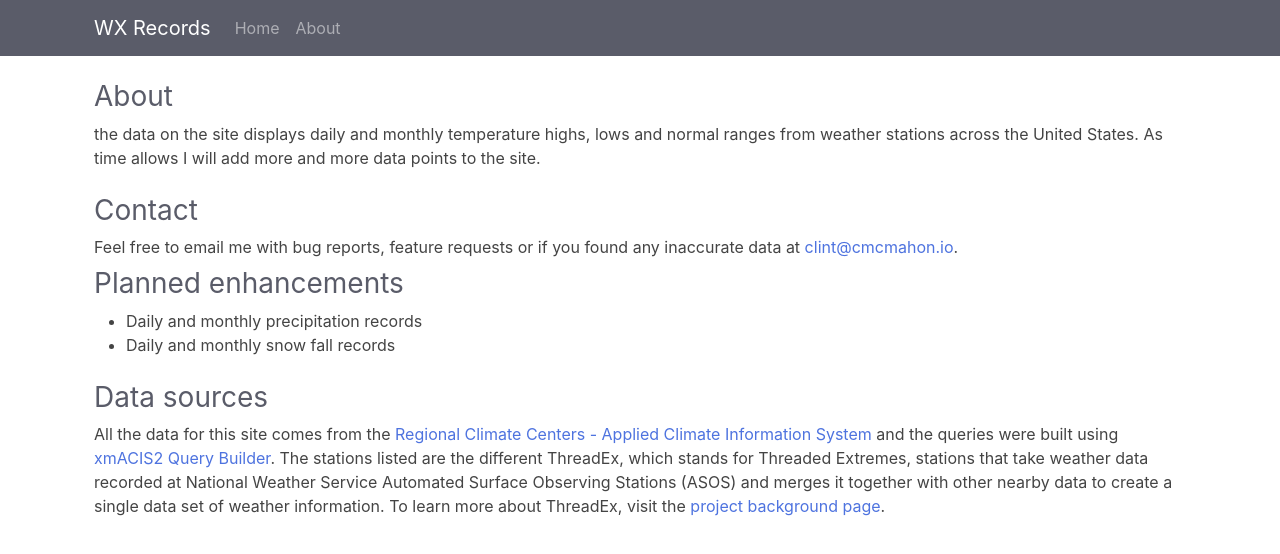
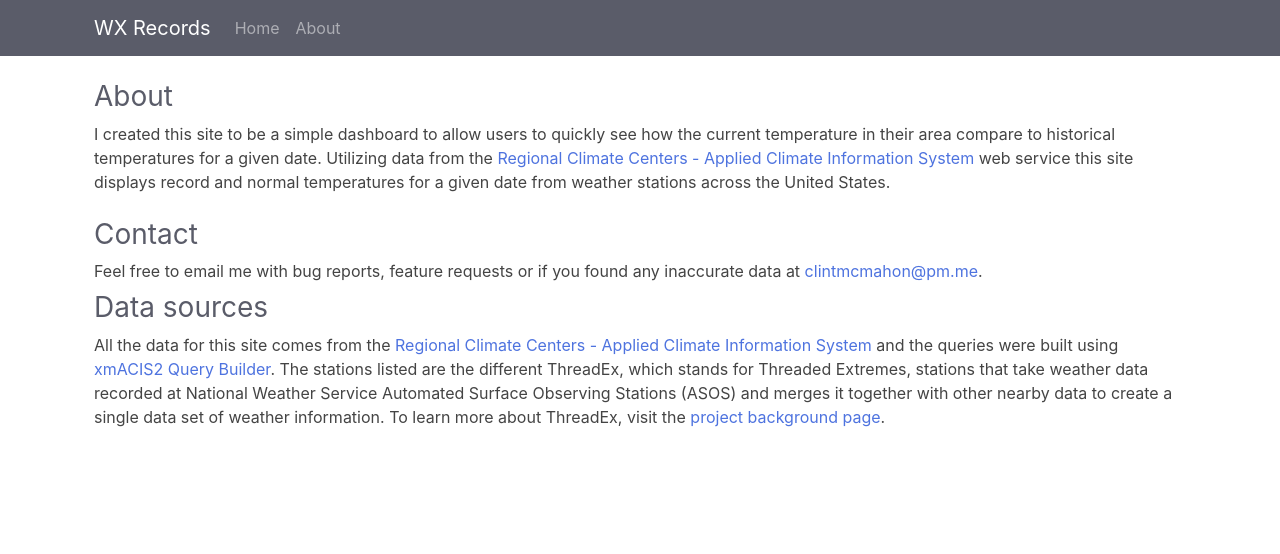
Before and after one commit to clintmcmahon/wx-web, a React (Create React App) app: page /about in a window 1280 px wide. Shown: the top 554 px of the page. Built offline with nearby package versions, Linux system fonts and the light colour scheme; what chartjs-plugin-datalabels would draw is missing.

Commit message:
updated about page

```diff
--- a/src/screens/About.js
+++ b/src/screens/About.js
@@ -10,27 +10,28 @@ function About() {
         </Col>
         <Col xs={12} className="mt-2">
           <p>
-            the data on the site displays daily and monthly temperature highs,
-            lows and normal ranges from weather stations across the United
-            States. As time allows I will add more and more data points to the
-            site.
+            I created this site to be a simple dashboard to allow users to
+            quickly see how the current temperature in their area compare to
+            historical temperatures for a given date. Utilizing data from the{" "}
+            <a
+              href="https://www.rcc-acis.org/aboutacis_overview.html"
+              target="_blank"
+              rel="nofollow noreferrer"
+            >
+              Regional Climate Centers - Applied Climate Information System
+            </a>{" "}
+            web service this site displays record and normal temperatures for a
+            given date from weather stations across the United States.
           </p>
         </Col>
         <Col xs={12} className="mt-2">
           <h3 className="text-gray-800">Contact</h3>
           Feel free to email me with bug reports, feature requests or if you
           found any inaccurate data at{" "}
-          <a href="mailto:clint@cmcmahon.io?subject=Hello, weather nerd">
-            clint@cmcmahon.io
+          <a href="mailto:clintmcmahon@pm.me?subject=Hello, weather nerd">
+            clintmcmahon@pm.me
           </a>
           .
-        </Col>
-        <Col xs={12} className="mt-2">
-          <h3 className="text-gray-800">Planned enhancements</h3>
-          <ul>
-            <li>Daily and monthly precipitation records</li>
-            <li>Daily and monthly snow fall records</li>
-          </ul>
         </Col>
         <Col xs={12} className="mt-2">
           <h3 className="text-gray-800">Data sources</h3>
```
